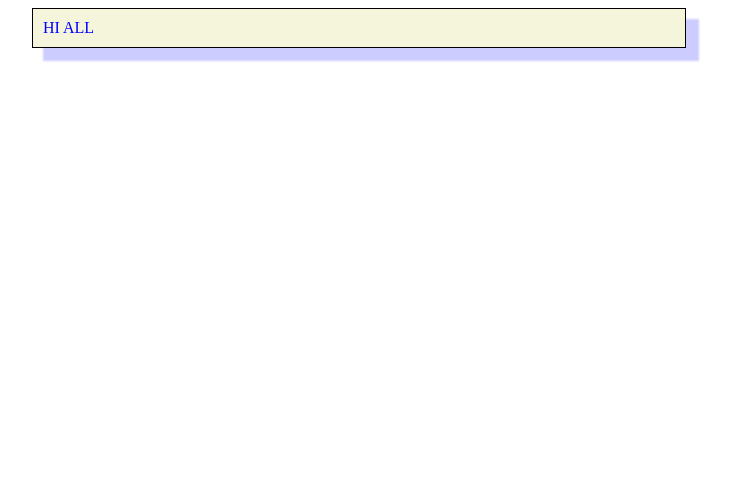
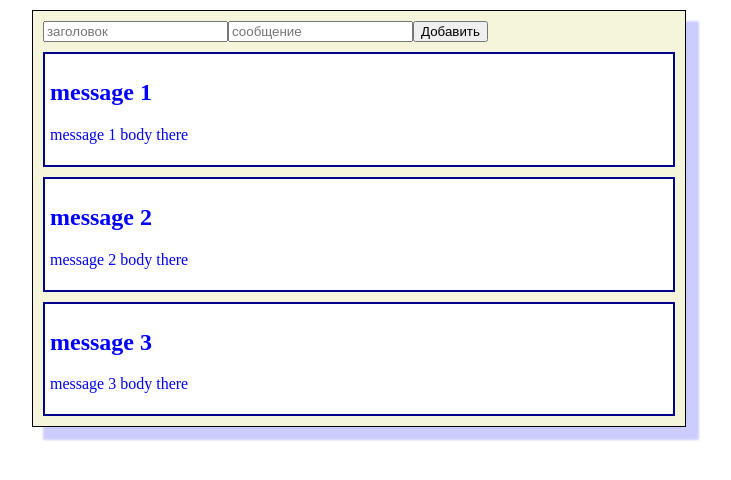
Before and after one commit to UncleChernomor/fapp, a React (Create React App) app: page / in a window 1280 px wide. Shown: the top 480 px of the page, without its empty margins (281-1012 px from the left). Built offline with nearby package versions, Linux system fonts and the light colour scheme.

Commit message:
создан компонент MessageList, связь с Message

```diff
--- a/src/App.css
+++ b/src/App.css
@@ -7,4 +7,5 @@
     box-shadow: 12px 12px 2px 1px rgba(0, 0, 255, .2);
 
     padding: 10px;
+    margin-top: 10px;
 }
--- a/src/App.js
+++ b/src/App.js
@@ -1,15 +1,38 @@
 import React, { useState } from "react";
-import Message from "./components/Message";
 import './App.css';
+import MessageList from "./components/MessageList";
 
 function App(props) {
-  const message = 'HI ALL';
-  const [messageList, setMessageList] = useState([]);
+  //const message = 'HI ALL';
+  const [messages, setMessageList] = useState([
+    {
+      id: 1,
+      title: 'message 1',
+      body: 'message 1 body there'
+    },
+    {
+      id: 2,
+      title: 'message 2',
+      body: 'message 2 body there'
+    },
+    {
+      id: 3,
+      title: 'message 3',
+      body: 'message 3 body there'
+    },
+  ]);
+
 
   return (
     <div className="App">
-      <Message msg={message} />
-    </div >
+      <form>
+        <input type='text' placeholder="заголовок" />
+        <input type='text' placeholder="сообщение" />
+        <button>Добавить</button>
+      </form>
+
+      <MessageList msgs={messages} />
+    </div>
   );
 }
 
--- /dev/null
+++ b/src/components/Message.css
@@ -0,0 +1,6 @@
+.Message {
+    background-color: #fff;
+    border: 2px solid darkblue;
+    padding: 5px;
+    margin-top: 10px;
+}
--- a/src/components/Message.jsx
+++ b/src/components/Message.jsx
@@ -1,9 +1,11 @@
 import React from "react";
+import './Message.css';
 
 const Message = function (props) {
     return (
-        <div>
-            {props.msg}
+        <div className="Message">
+            <h2>{props.msg.title}</h2>
+            <p>{props.msg.body}</p>
         </div>
     );
 }
--- /dev/null
+++ b/src/components/MessageList.jsx
@@ -0,0 +1,15 @@
+import React from "react";
+import Message from "./Message";
+
+const MessageList = function ({ msgs }) {
+
+    return (
+        <div>
+            {
+                msgs.map((message) => <Message msg={message} />)
+            }
+        </div>
+    );
+}
+
+export default MessageList;
```
Also changed, not shown: src/components/UI/button/MyButton.jsx (added).
